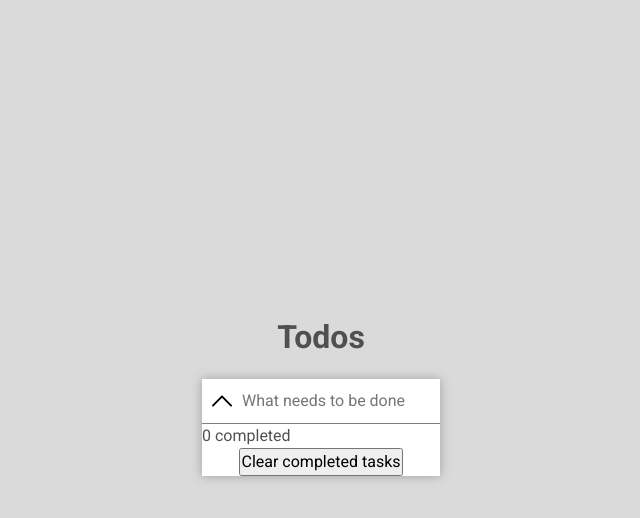
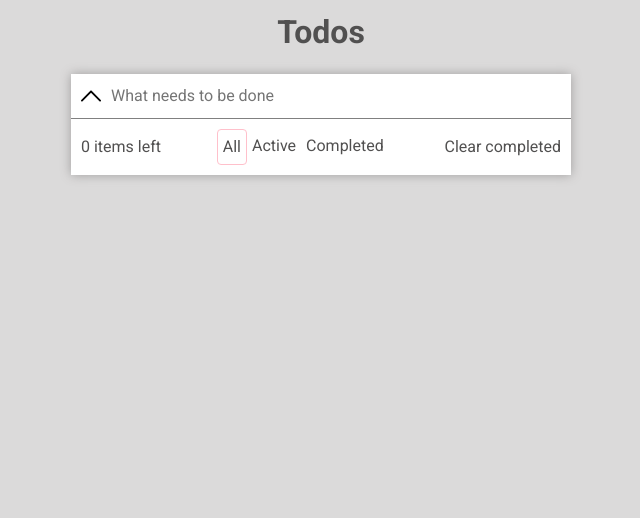
Before and after one commit to Coconyan/todo-test, a React (Create React App) app: page / in a window 1280 px wide. Shown: the top 518 px of the page, without its empty margins (319-959 px from the left). Built offline with nearby package versions, Linux system fonts and the light colour scheme.

Commit message:
add filters

```diff
--- a/src/components/App/styles/index.scss
+++ b/src/components/App/styles/index.scss
@@ -12,7 +12,6 @@
   display: flex;
   flex-direction: column;
   align-items: center;
-  justify-content: center;
   padding: 20px;
 }
 
--- a/src/components/input/styles/input.scss
+++ b/src/components/input/styles/input.scss
@@ -1,6 +1,7 @@
 .input {
   position: relative;
   border-bottom: 1px solid gray;
+  width: 100%;
 
   svg {
     cursor: pointer;
@@ -24,4 +25,5 @@ input[type="text"] {
   padding: 10px 15px 10px 40px;
   color: #000;
   border: none;
+  width: 100%;
 }
--- /dev/null
+++ b/src/components/todos-filters/styles/todos-filters.scss
@@ -0,0 +1,24 @@
+.todos-filters {
+  display: flex;
+  justify-content: space-between;
+  align-items: center;
+  padding: 10px;
+
+  &__nav p,
+  &__clear p {
+    user-select: none;
+    cursor: pointer;
+  }
+
+  &__nav {
+    display: flex;
+
+    p {
+      padding: 5px;
+      border-radius: 4px;
+      &.active {
+        border: 1px solid pink;
+      }
+    }
+  }
+}
--- /dev/null
+++ b/src/components/todos-filters/todos-filters.tsx
@@ -0,0 +1,46 @@
+import {
+  Todo,
+  TodosFiltersEnum
+} from '../../types/todo';
+import { getFilteredTodos } from '../../utils/getFilteredTodos';
+import './styles/todos-filters.scss';
+
+type PropsType = {
+  tasks: Todo[],
+  filter: TodosFiltersEnum,
+  handleEditFilter: (filter: TodosFiltersEnum) => void,
+  handleClearCompletedTasks: () => void
+}
+
+function TodosFilters(props: PropsType) {
+  const {
+    tasks,
+    filter,
+    handleEditFilter,
+    handleClearCompletedTasks
+  } = props;
+
+  return (
+    <div className="todos-filters">
+      <div className="todos-filters__count">
+        {getFilteredTodos(TodosFiltersEnum.Active, tasks).length} items left
+      </div>
+      <div className="todos-filters__nav">
+        {(Object.keys(TodosFiltersEnum) as Array<keyof typeof TodosFiltersEnum>).map((key) =>
+        <p
+          key={TodosFiltersEnum[key]}
+          className={filter === key ? 'active' : ''}
+          onClick={() => handleEditFilter(TodosFiltersEnum[key])}
+        >
+          {TodosFiltersEnum[key]}
+        </p>
+        )}
+      </div>
+      <div className="todos-filters__clear">
+        <p onClick={handleClearCompletedTasks}>Clear completed</p>
+      </div>
+    </div>
+  );
+}
+
+export default TodosFilters;
--- a/src/components/todos-list-item/todos-list-item.tsx
+++ b/src/components/todos-list-item/todos-list-item.tsx
@@ -19,6 +19,7 @@ function TodosListItem(props: PropsType) {
           type="checkbox"
           id={task.id.toString()}
           onChange={(e) => handleEditTask({id: task.id, description: task.description, isCompleted: e.target.checked})}
+          defaultChecked={task.isCompleted}
         />
         <span>{task.description}</span>
       </label>
--- a/src/components/todos/styles/todos.scss
+++ b/src/components/todos/styles/todos.scss
@@ -1,6 +1,7 @@
 .todos {
   display: flex;
   flex-direction: column;
+  min-width: 500px;
   box-shadow: 0 0 10px #a09e9e;
   background-color: #fff;
 }
--- a/src/components/todos/todos.tsx
+++ b/src/components/todos/todos.tsx
@@ -1,49 +1,71 @@
-import { useReducer, useRef, useState } from 'react';
+import {
+  useReducer,
+  useRef,
+  useState
+} from 'react';
 import './styles/todos.scss';
 import Input from '../input/input';
-import { Todo } from '../../types/todo';
+import {
+  TodoState,
+  Todo,
+  TodosActions,
+  TodosFiltersEnum
+} from '../../types/todo';
 import TodosList from '../todos-list/todos-list';
 import { nanoid } from 'nanoid';
+import { getFilteredTodos } from '../../utils/getFilteredTodos';
+import TodosFilters from '../todos-filters/todos-filters';
 
-enum TodosActions {
-  Add = "addTodo",
-  Edit = "editTodo",
-  Clear = "clearTodos"
-};
-
-type State = {
-  todos: Todo[]
-};
-
-const initialTasks: State = {
+const initialTasks: TodoState = {
   todos: [],
+  filteredTodos: [],
+  filter: TodosFiltersEnum.All
 };
 
 const tasksReducer = (
-  state: State,
-  action: { type: string; payload?: Todo; }
-): State => {
+  state: TodoState,
+  action: { type: string; payload?: Todo | TodosFiltersEnum; }
+): TodoState => {
   switch (action.type) {
     case TodosActions.Add:
       if (action.payload) {
-        return { todos: [...state.todos, action.payload] }
+        const todosWithNew = [...state.todos, action.payload as Todo];
+        return {
+          ...state,
+          todos: todosWithNew,
+          filteredTodos: getFilteredTodos(state.filter, todosWithNew)
+        }
       }
-      return { todos: state.todos }
+      return { ...state }
     case TodosActions.Edit:
       if (action.payload) {
+        const editPayload = action.payload as Todo;
+        const todosWithEdited = state.todos.map((todo) => {
+          if (todo.id === editPayload?.id) {
+            return action.payload as Todo
+          }
+          return todo
+        });
+
         return {
-          todos: state.todos.map((todo) => {
-            if (todo.id === action.payload?.id) {
-              return action.payload
-            }
-            return todo
-          })
+          ...state,
+          todos: todosWithEdited,
+          filteredTodos: getFilteredTodos(state.filter, todosWithEdited)
         }
       };
-      return { todos: state.todos }
+      return { ...state }
     case TodosActions.Clear:
+      const onlyActiveTodos = getFilteredTodos(TodosFiltersEnum.Active, state.todos);
       return {
-        todos: state.todos.filter((todo) => !todo.isCompleted)
+        ...state,
+        todos: onlyActiveTodos,
+        filteredTodos: getFilteredTodos(state.filter, onlyActiveTodos)
+      }
+    case TodosActions.EditFilter:
+      return {
+        ...state,
+        filter: action.payload as TodosFiltersEnum,
+        filteredTodos: getFilteredTodos(action.payload as TodosFiltersEnum, state.todos)
       }
     default:
       throw new Error(`Unhandled action type: ${action.type}`);
@@ -87,6 +109,13 @@ function Todos() {
     })
   };
 
+  const handleEditFilter = (filter: TodosFiltersEnum) => {
+    dispatch({
+      type: TodosActions.EditFilter,
+      payload: filter
+    })
+  }
+
   return (
     <div className="todos">
       <form
@@ -101,11 +130,15 @@ function Todos() {
         />
         {
           Boolean(isOpen) &&
-          <TodosList tasks={tasks.todos} handleEditTask={handleEditTask} />
+          <TodosList tasks={tasks.filteredTodos} handleEditTask={handleEditTask} />
         }
       </form>
-      {tasks.todos.filter((todo) => todo.isCompleted).length} completed
-      <button onClick={handleClearCompletedTasks}>Clear completed tasks</button>
+      <TodosFilters
+        tasks={tasks.todos}
+        filter={tasks.filter}
+        handleEditFilter={handleEditFilter}
+        handleClearCompletedTasks={handleClearCompletedTasks}
+      />
     </div>
   );
 }
--- a/src/types/todo.ts
+++ b/src/types/todo.ts
@@ -1,5 +1,24 @@
 export type Todo = {
-  id: string
-  description: string
+  id: string,
+  description: string,
   isCompleted: boolean
-}
+};
+
+export type TodoState = {
+  todos: Todo[],
+  filteredTodos: Todo[],
+  filter: TodosFiltersEnum
+};
+
+export enum TodosActions {
+  Add = "addTodo",
+  Edit = "editTodo",
+  Clear = "clearTodos",
+  EditFilter = "editFilter"
+};
+
+export enum TodosFiltersEnum {
+  All = "All",
+  Active = "Active",
+  Completed = "Completed"
+};
--- /dev/null
+++ b/src/utils/getFilteredTodos.ts
@@ -0,0 +1,17 @@
+import {
+  Todo,
+  TodosFiltersEnum
+} from "../types/todo";
+
+export const getFilteredTodos = (filter: TodosFiltersEnum, todos: Todo[]) => {
+  switch (filter) {
+    case TodosFiltersEnum.All:
+      return todos
+    case TodosFiltersEnum.Active:
+      return todos.filter((todo) => !todo.isCompleted)
+    case TodosFiltersEnum.Completed:
+      return todos.filter((todo) => todo.isCompleted)
+    default:
+      return todos
+  }
+};
```
